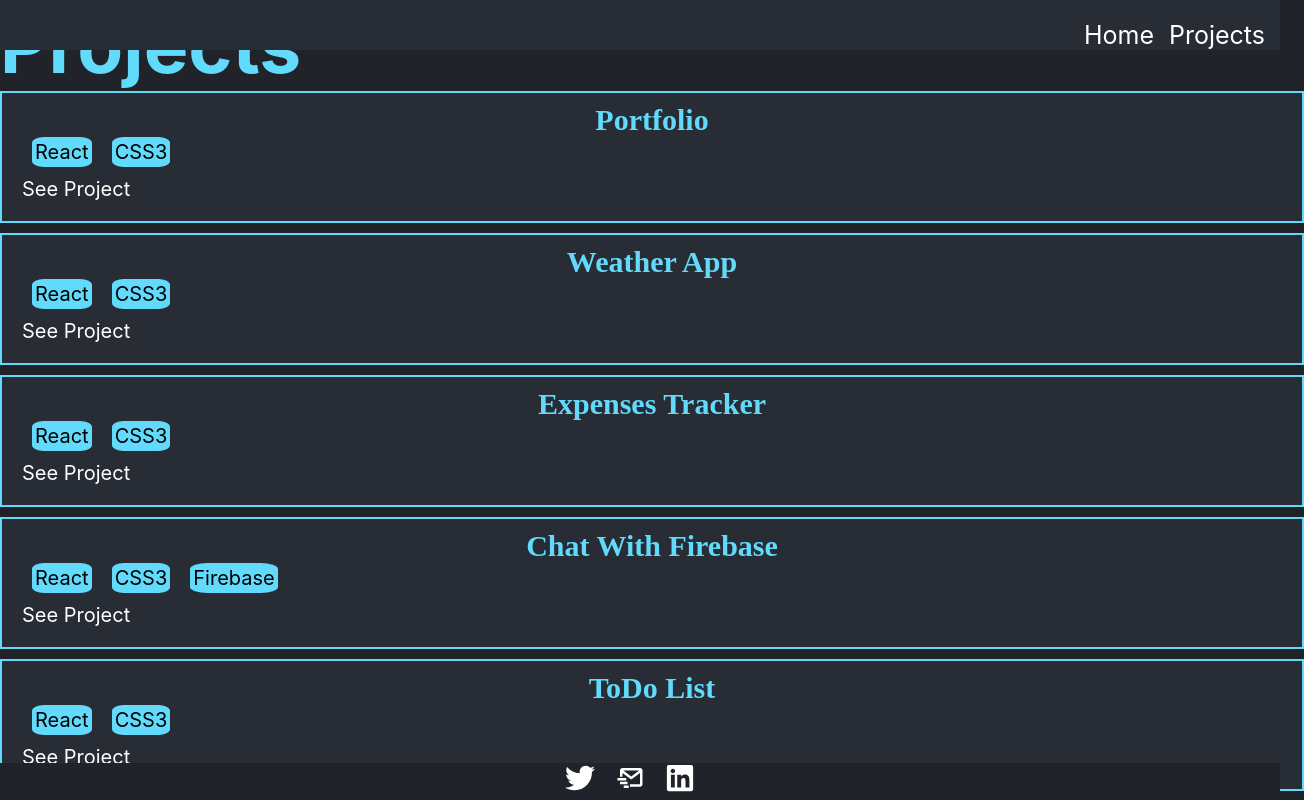
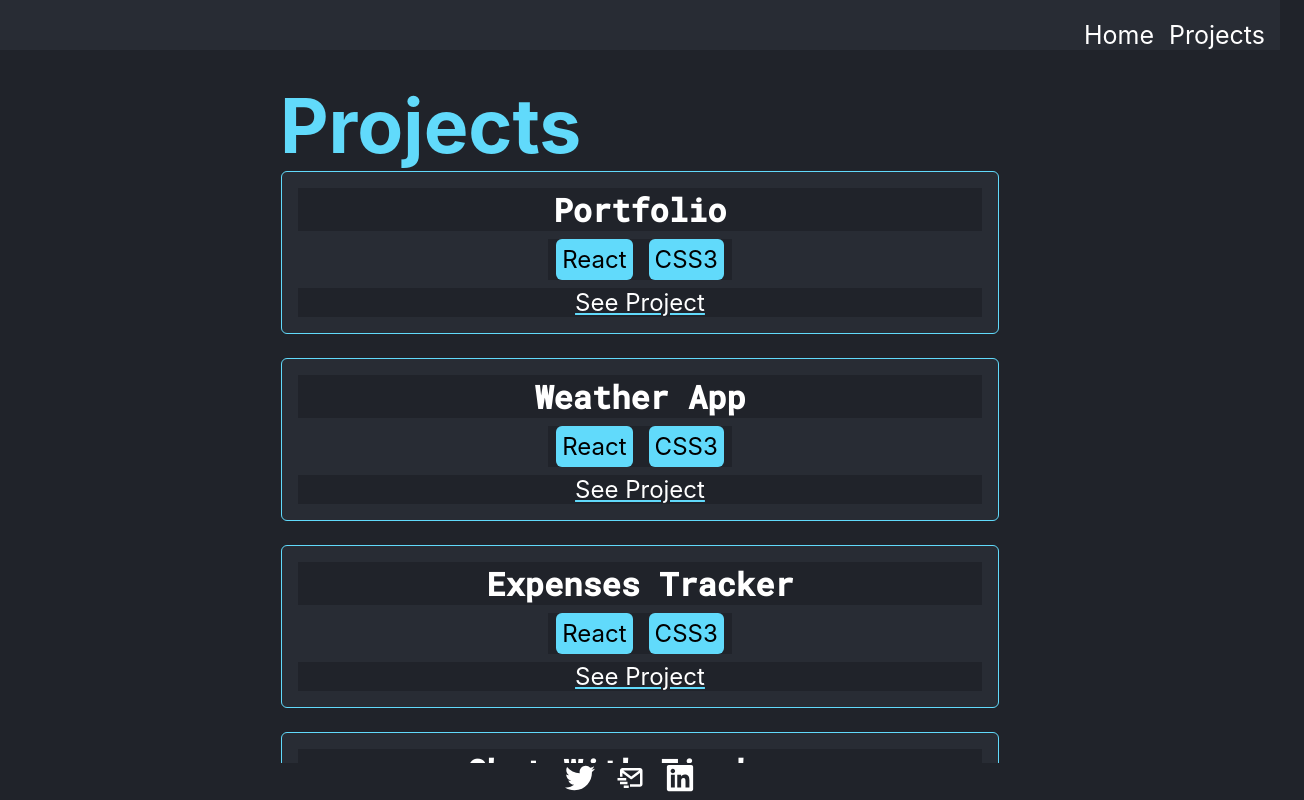
Before and after one commit to tiagojosejesus/personal-portfolio, a React (Create React App) app: page / in a window 1280 px wide. Both pictures are taken after a click on the element "Projects". Shown: the top 800 px of the page, 1304 px wide, since content can reach past the window. Built offline with nearby package versions, Linux system fonts and the light colour scheme.

Commit message:
Modified css in Projects.css

```diff
--- a/src/Components/Style/Projects.css
+++ b/src/Components/Style/Projects.css
@@ -1,43 +1,43 @@
-.Projects {
+.content {
   display: flex;
-  flex-wrap: wrap;
-  position: absolute;
+  flex-direction: column;
   color: white;
-  text-align: justify;
-  margin-top: 100px;
-  margin-left: 25%;
-  width: 50%;
-  margin-right: 25%;
-  margin-bottom: 3%;
+  text-align: left;
+  width: 100%;
+  padding: 70px 15px;
+  box-sizing: border-box;
+  margin: 0 auto;
 }
 
 .projectsInfo {
   display: flex;
   flex-wrap: wrap;
-  margin-bottom: 10px;
+  margin: 0 24px 24px;
   border-color: #61dafb;
   border-style: solid;
-  border-width: 2px;
-  padding: 10px;
+  border-width: 1px;
+  border-radius: 6px;
+  padding: 16px;
   background-color: #282c34;
   color: #61dafb;
-  width: 100%;
+  justify-content: center;
 }
 
 .projectsTitle {
-  font-size: 30px;
-  font-family: "Apple Chancery", cursive;
-  text-align: center;
-  background-color: inherit;
+  display: flex;
+  justify-content: center;
+  font-size: 24px;
   font-weight: bold;
   width: 100%;
+  margin-bottom: 8px;
+  color: white;
+  font-family: "Roboto Mono", monospace;
 }
 
 .projectsType {
   font-size: 20px;
   text-align: start;
   padding: 10px;
-  background-color: inherit;
   color: white;
   width: 100%;
 }
@@ -45,38 +45,61 @@
 .projectTech-items {
   display: flex;
   flex-wrap: wrap;
-  margin-left: 20px;
-  border-style: solid;
-  border-radius: 20%;
-  border-color: #61dafb;
-  width: max-content;
-  height: max-content;
+  margin-bottom: 8px;
 }
 
 .projectTech-item {
   background-color: #61dafb;
+  border-radius: 6px;
   color: black;
-  font-size: 20px;
+  font-size: 16px;
+  padding: 6px;
+  margin: 0 8px;
 }
 
 .projectLink {
-  padding: 10px;
-  background-color: inherit;
+  display: flex;
   color: white;
-  font-size: 20px;
+  font-size: 16px;
   width: 100%;
+  justify-content: center;
 }
 
 .projectLink a {
-  text-decoration: none;
-  background-color: inherit;
+  text-decoration: underline;
+  text-decoration-color: #61dafb;
   color: inherit;
 }
 .projectLink a:visited {
-  text-decoration: none;
   background-color: inherit;
   color: inherit;
 }
 .projectLink a:hover {
   color: #61dafb;
 }
+
+@media (min-width: 576px) {
+  .content {
+    max-width: 540px;
+  }
+}
+
+@media (min-width: 768px) {
+  .content {
+    padding: 80px 0;
+    max-width: 720px;
+  }
+  .projectsInfo {
+    width: 95%;
+    margin: 0 auto 24px;
+  }
+  .projectsTitle {
+    font-size: 32px;
+  }
+  .projectTech-item {
+    font-size: 24px;
+  }
+  .projectLink {
+    font-size: 24px;
+  }
+}
```
